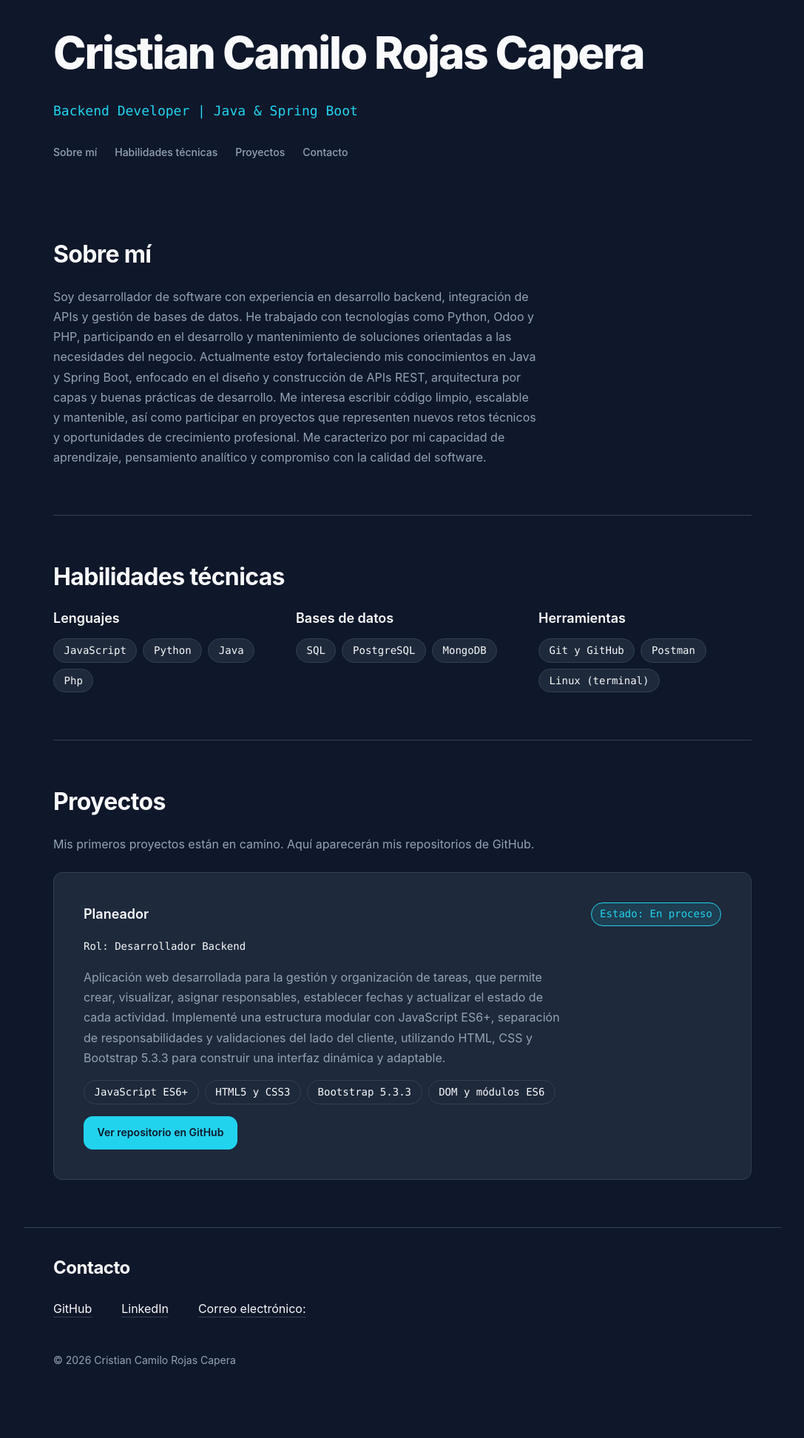
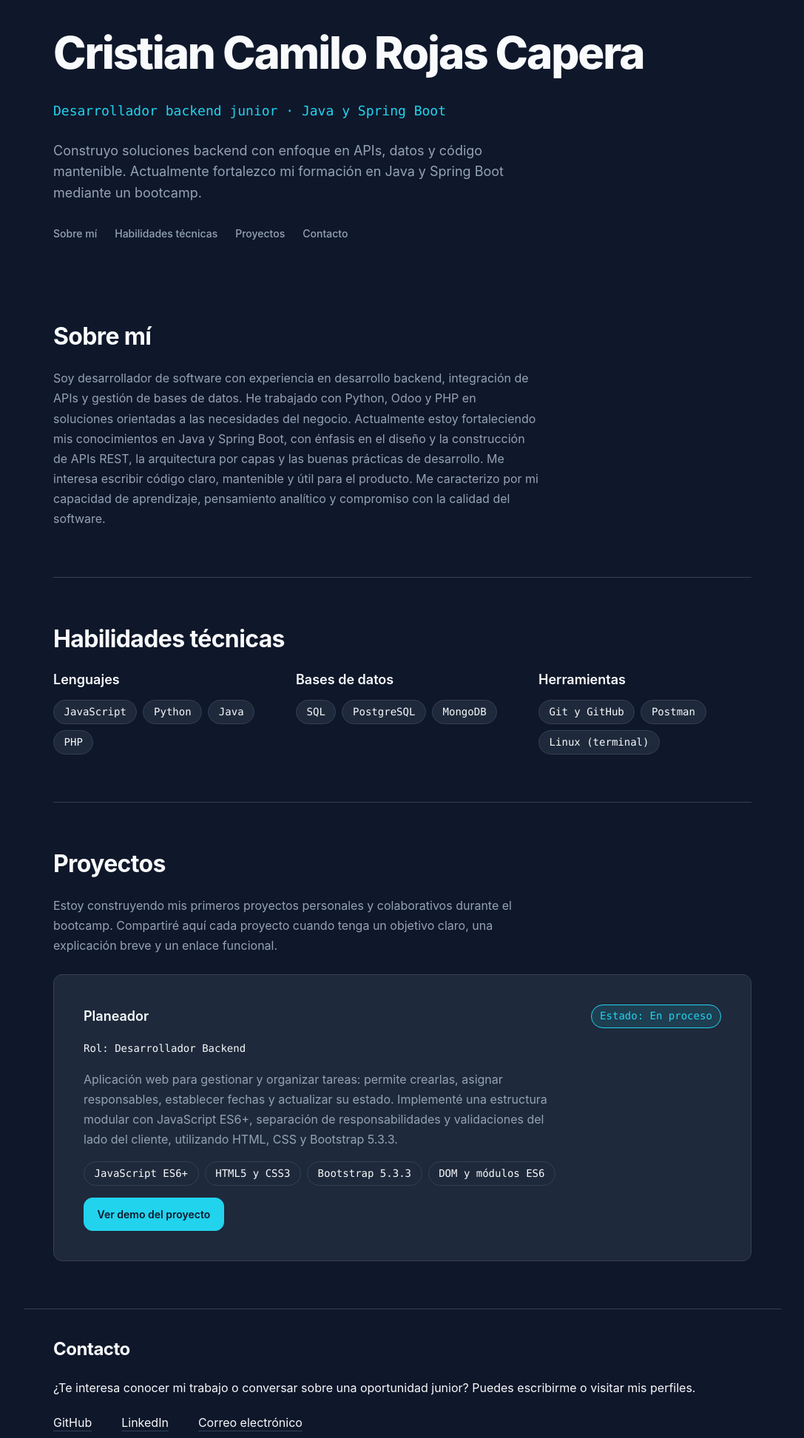
Before and after one commit to KristianKnt/portafolio, a plain HTML site: page index.html in a window 1280 px wide. Shown: the top 1944 px of the page at 74% size, without its empty margins (96-1183 px from the left). Before the commit the page ends 1891 px from the top, so only its background shows below. Drawn offline with Linux system fonts and the light colour scheme.

Commit message:
actulizando cambios del portafolio

```diff
--- a/index.html
+++ b/index.html
@@ -37,7 +37,8 @@
   <header class="site-header">
     <!-- Único <h1> de la página: identifica al autor -->
     <h1 class="site-title">Cristian Camilo Rojas Capera</h1>
-    <p class="site-role">Backend Developer | Java & Spring Boot</p>
+    <p class="site-role">Desarrollador backend junior · Java y Spring Boot</p>
+    <p class="site-intro">Construyo soluciones backend con enfoque en APIs, datos y código mantenible. Actualmente fortalezco mi formación en Java y Spring Boot mediante un bootcamp.</p>
 
     <!-- Navegación interna. aria-label distingue este <nav> de otros posibles -->
     <nav aria-label="Secciones del portafolio">
@@ -60,8 +61,8 @@
     <section id="sobre-mi" aria-labelledby="titulo-sobre-mi">
       <h2 id="titulo-sobre-mi">Sobre mí</h2>
       <p>
-        Soy desarrollador de software con experiencia en desarrollo backend, integración de APIs y gestión de bases de datos. He trabajado con tecnologías como Python, Odoo y PHP, participando en el desarrollo y mantenimiento de soluciones orientadas a las necesidades del negocio.
-        Actualmente estoy fortaleciendo mis conocimientos en Java y Spring Boot, enfocado en el diseño y construcción de APIs REST, arquitectura por capas y buenas prácticas de desarrollo. Me interesa escribir código limpio, escalable y mantenible, así como participar en proyectos que representen nuevos retos técnicos y oportunidades de crecimiento profesional.
+        Soy desarrollador de software con experiencia en desarrollo backend, integración de APIs y gestión de bases de datos. He trabajado con Python, Odoo y PHP en soluciones orientadas a las necesidades del negocio.
+        Actualmente estoy fortaleciendo mis conocimientos en Java y Spring Boot, con énfasis en el diseño y la construcción de APIs REST, la arquitectura por capas y las buenas prácticas de desarrollo. Me interesa escribir código claro, mantenible y útil para el producto.
         Me caracterizo por mi capacidad de aprendizaje, pensamiento analítico y compromiso con la calidad del software.
       </p>
     </section>
@@ -80,7 +81,7 @@
             <li>JavaScript</li>
             <li>Python</li>
             <li>Java</li>
-            <li>Php</li>
+            <li>PHP</li>
           </ul>
         </div>
 
@@ -108,7 +109,7 @@
     <!-- ---------- PROYECTOS ---------- -->
     <section id="proyectos" aria-labelledby="titulo-proyectos">
       <h2 id="titulo-proyectos">Proyectos</h2>
-      <p>Mis primeros proyectos están en camino. Aquí aparecerán mis repositorios de GitHub.</p>
+      <p>Estoy construyendo mis primeros proyectos personales y colaborativos durante el bootcamp. Compartiré aquí cada proyecto cuando tenga un objetivo claro, una explicación breve y un enlace funcional.</p>
 
       <!--
         LISTA DE PROYECTOS:
@@ -122,7 +123,7 @@
           <article class="project-card project-card--featured" aria-labelledby="proyecto-1-titulo">
 
             <header class="project-header">
-              <h3 id="proyecto-1-titulo">Planeador </h3>
+              <h3 id="proyecto-1-titulo">Planeador</h3>
               <!-- El estado se comunica con TEXTO, no solo con color (WCAG 1.4.1) -->
               <p class="project-status">Estado: En proceso</p>
             </header>
@@ -132,10 +133,7 @@
 
             <!-- [EDITAR] Explica en 2-3 frases de qué trata el proyecto -->
             <p class="project-description">
-              Aplicación web desarrollada para la gestión y organización de tareas, que permite crear, visualizar,
-              asignar responsables, establecer fechas y actualizar el estado de cada actividad.
-              Implementé una estructura modular con JavaScript ES6+, separación de responsabilidades y validaciones del lado del cliente,
-              utilizando HTML, CSS y Bootstrap 5.3.3 para construir una interfaz dinámica y adaptable.
+              Aplicación web para gestionar y organizar tareas: permite crearlas, asignar responsables, establecer fechas y actualizar su estado. Implementé una estructura modular con JavaScript ES6+, separación de responsabilidades y validaciones del lado del cliente, utilizando HTML, CSS y Bootstrap 5.3.3.
             </p>
 
             <!-- Puntos a resaltar -->
@@ -169,7 +167,7 @@
             -->
             <p class="project-links">
               <a href="https://kristianknt.github.io/NuevoTrello/" target="_blank" rel="noopener noreferrer">
-                Ver repositorio en GitHub
+                Ver demo del proyecto
                 <span class="visually-hidden">(se abre en una pestaña nueva)</span>
               </a>
             </p>
@@ -205,6 +203,7 @@
        ============================================================ -->
   <footer id="contacto" class="site-footer">
     <h2 id="titulo-contacto">Contacto</h2>
+    <p class="contact-intro">¿Te interesa conocer mi trabajo o conversar sobre una oportunidad junior? Puedes escribirme o visitar mis perfiles.</p>
 
     <nav aria-labelledby="titulo-contacto">
       <ul class="contact-links">
@@ -224,7 +223,7 @@
           </a>
         </li>
         <li>
-          <a href="mailto:cristian.rojascapera5@gmail.com">Correo electrónico:</a>
+          <a href="mailto:cristian.rojascapera5@gmail.com">Correo electrónico</a>
         </li>
       </ul>
     </nav>
--- a/style.css
+++ b/style.css
@@ -212,6 +212,13 @@ main p {
   font-size: var(--text-lg);
 }
 
+.site-intro {
+  max-width: 60ch;
+  color: var(--color-text-muted);
+  font-size: var(--text-lg);
+  line-height: 1.6;
+}
+
 /* Navegación */
 .site-nav {
   display: flex;
@@ -392,6 +399,10 @@ main p {
   align-items: flex-start;
 }
 
+.contact-intro {
+  margin-bottom: var(--space-2);
+}
+
 .contact-links a {
   display: inline-block;
   padding-block: 0.25rem;
```
